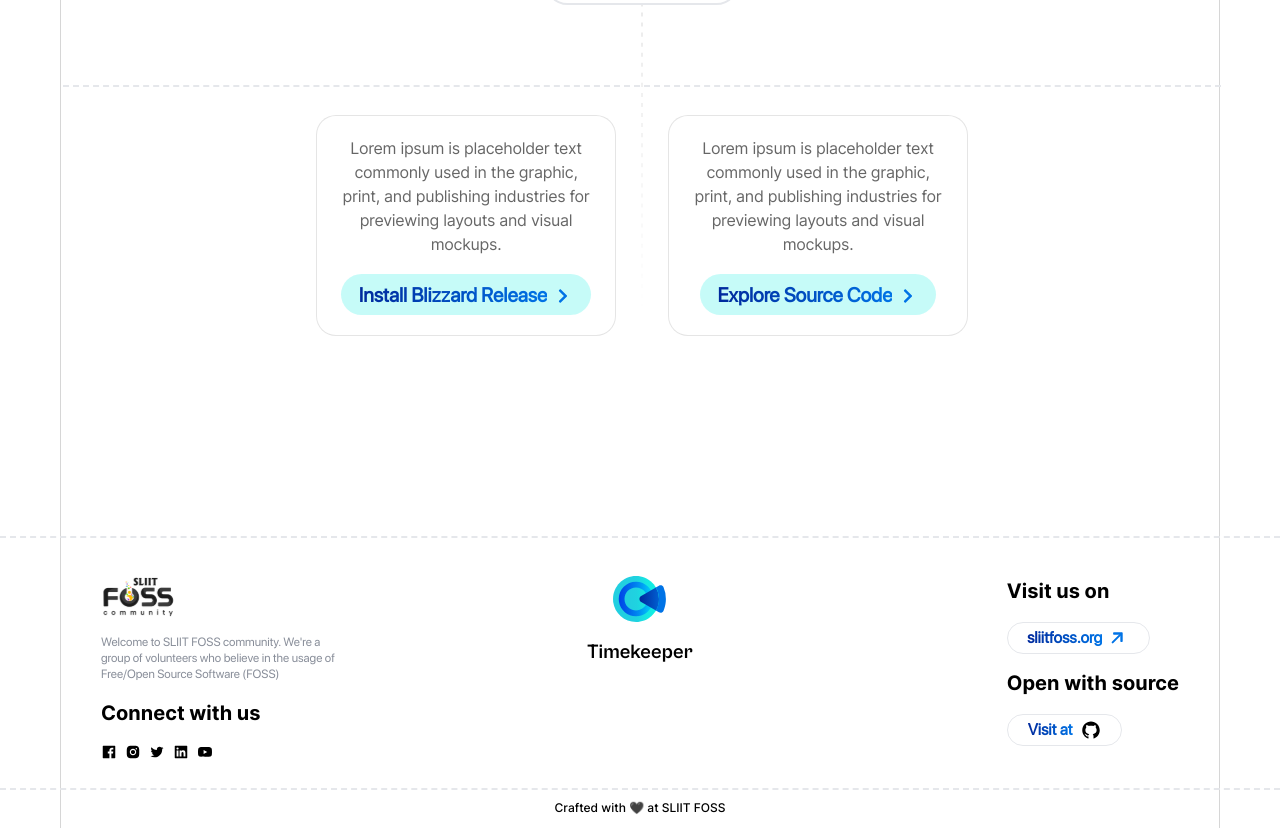
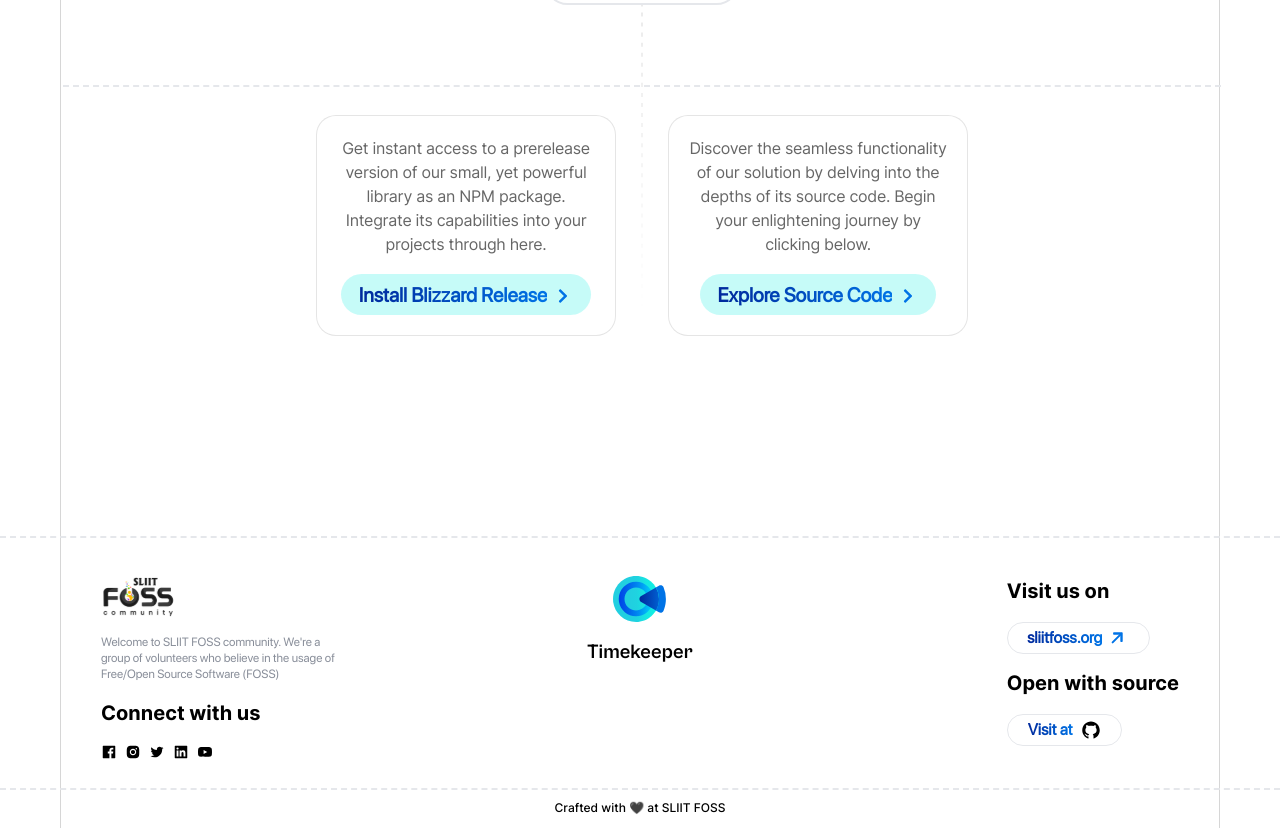
Before and after one commit to sliit-foss/timekeeper-web, a React (Vite) app: page / in a window 1280 px wide. Shown: the part 2700-3528 px from the top of the page. Built offline with nearby package versions, Linux system fonts and the light colour scheme.

Commit message:
Feat(content): add source code and prerelease installation links

```diff
--- a/src/components/common/blocks/insight.jsx
+++ b/src/components/common/blocks/insight.jsx
@@ -1,13 +1,19 @@
 import { twMerge } from "tailwind-merge";
 import { BodyText, Button } from "..";
 
-const Insight = ({ className, description, action: { className: actionClassName, text, ...props } }) => {
+const Insight = ({ className, description, action: { className: actionClassName, text, href, target, ...props } }) => {
   return (
     <div
       className={`mt-2 md:mt-0 p-5 border-[1.5px] border-gray-extra-light w-10/12 md:w-[300px] bg-white rounded-primary ${className}`}
     >
       <BodyText className="w-full text-black/60">{description}</BodyText>
-      <Button className={twMerge("mx-auto mt-[18px] px-[1.1rem]", actionClassName)} arrow {...props}>
+      <Button
+        href={href}
+        target={target}
+        className={twMerge("mx-auto mt-[18px] px-[1.1rem]", actionClassName)}
+        arrow
+        {...props}
+      >
         {text}
       </Button>
     </div>
--- a/src/components/common/buttons/primary.jsx
+++ b/src/components/common/buttons/primary.jsx
@@ -26,10 +26,10 @@ const Button = ({ children, className, arrow = false, arrowClassName, ...props }
   );
 };
 
-const ButtonWrapper = ({ href, ...props }) => {
+const ButtonWrapper = ({ href, target = "self", ...props }) => {
   if (href) {
     return (
-      <a href={href}>
+      <a href={href} target={target}>
         <Button {...props} />
       </a>
     );
--- a/src/components/landing/vision/index.jsx
+++ b/src/components/landing/vision/index.jsx
@@ -1,4 +1,5 @@
 import { Button, Heading, Insight, SubHeading } from "@/components/common";
+import { timekeeperSourceCode, transformTraceNPM } from "@/constants";
 import Timeline from "./timeline";
 
 const OurVision = () => {
@@ -21,15 +22,19 @@ const OurVision = () => {
         </div>
         <div className="md:ml-[2px] pt-[28px] w-full flex flex-col md:flex-row gap-x-[3.25rem] gap-y-6 justify-center items-center relative z-50 border-t-2 border-dashed">
           <Insight
-            description="Lorem ipsum is placeholder text commonly used in the graphic, print, and publishing industries for previewing layouts and visual mockups."
+            description="Get instant access to a prerelease version of our small, yet powerful library as an NPM package. Integrate its capabilities into your projects through here."
             action={{
-              text: "Install Blizzard Release"
+              text: "Install Blizzard Release",
+              href: transformTraceNPM,
+              target: "_blank"
             }}
           />
           <Insight
-            description="Lorem ipsum is placeholder text commonly used in the graphic, print, and publishing industries for previewing layouts and visual mockups."
+            description="Discover the seamless functionality of our solution by delving into the depths of its source code. Begin your enlightening journey by clicking below."
             action={{
-              text: "Explore Source Code"
+              text: "Explore Source Code",
+              href: timekeeperSourceCode,
+              target: "_blank"
             }}
           />
         </div>
--- /dev/null
+++ b/src/constants/hyperlinks.js
@@ -0,0 +1,3 @@
+export const timekeeperSourceCode = "https://github.com/sliit-foss?q=timekeeper";
+export const transformTraceNPM =
+  "https://www.npmjs.com/package/@sliit-foss/babel-plugin-transform-trace?activeTab=readme";
--- /dev/null
+++ b/src/constants/index.js
@@ -0,0 +1 @@
+export * from "./hyperlinks";
```
